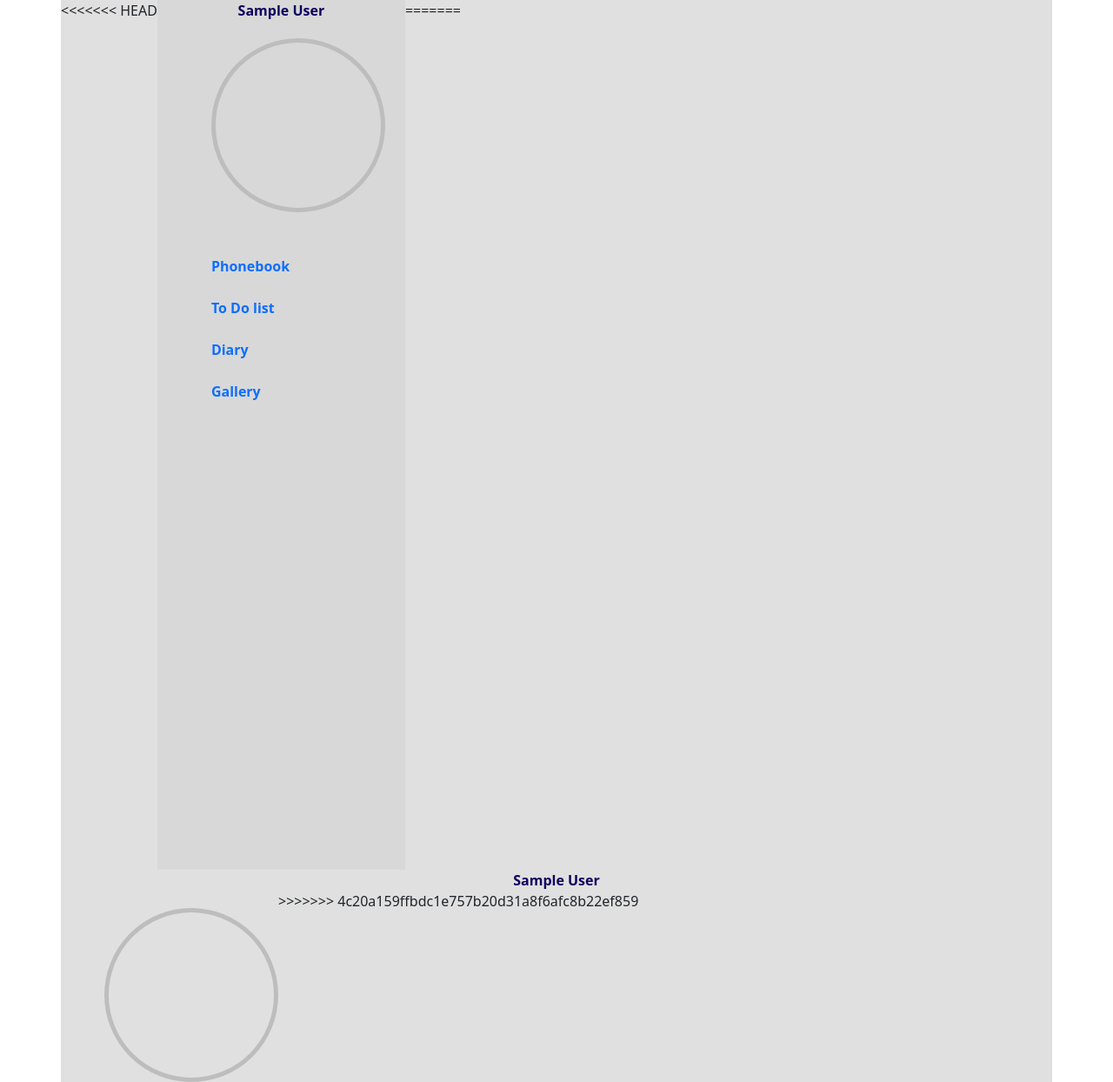
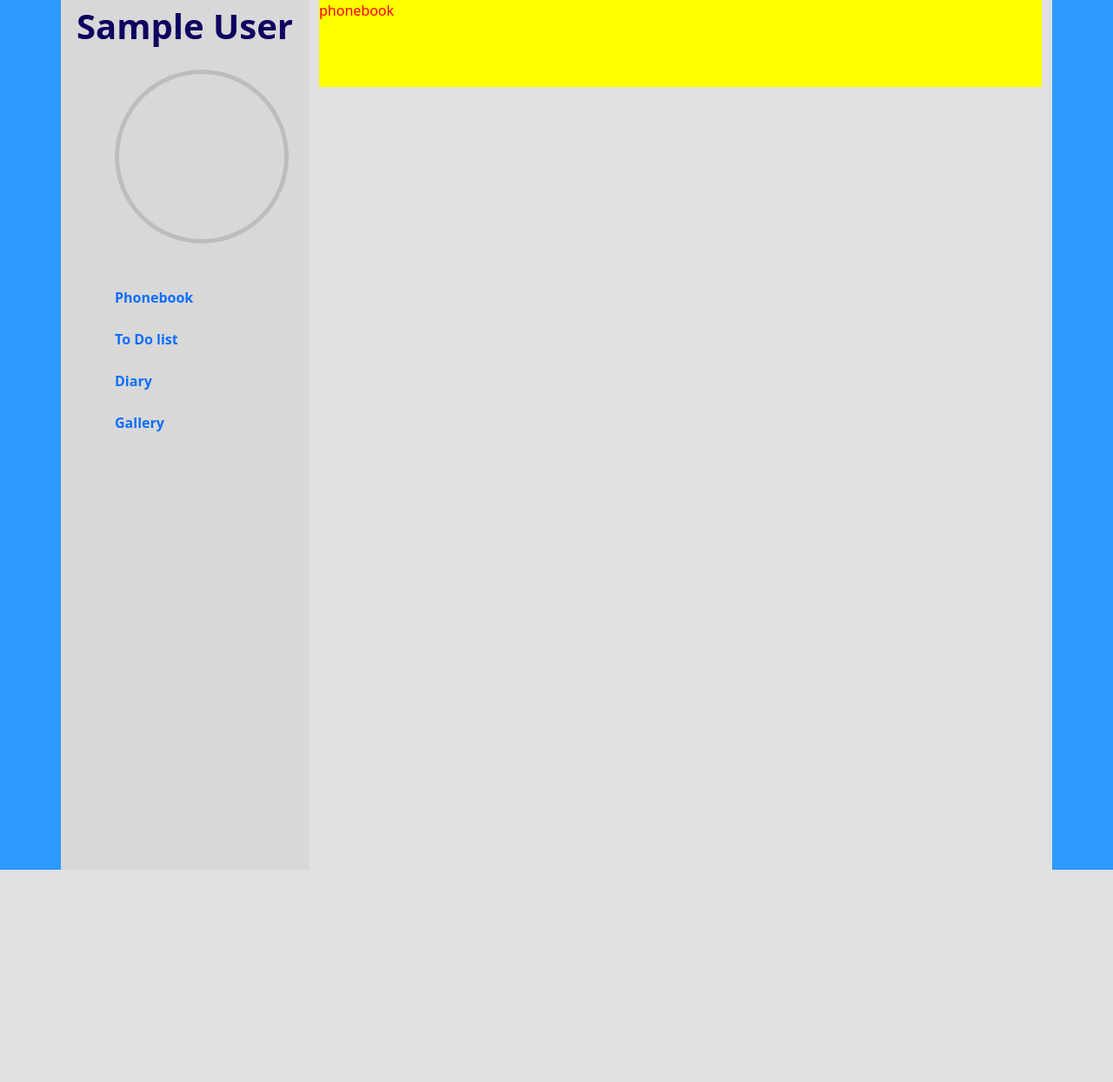
Before and after one commit to radivoj021/personal_profiles, a PHP site: page /profil.php?id=1 in a window 1280 px wide. Shown: the whole page at 87% size. After the commit the page ends 1000 px from the top, so only its background shows below. Run offline with PHP 8.4, Linux system fonts and the light colour scheme; tables that the repository leaves empty or names only in its code hold one stand-in row (values such as "Sample post").

Commit message:
profile update

```diff
--- a/forgotPassword.php
+++ b/forgotPassword.php
@@ -23,10 +23,7 @@
 
         console.log(securityKey);
     </script>
-<<<<<<< HEAD
 
 
-=======
->>>>>>> 4c20a159ffbdc1e757b20d31a8f6afc8b22ef859
 </body>
 </html>
--- a/main.css
+++ b/main.css
@@ -10,11 +10,7 @@
 }
 
 body{
-<<<<<<< HEAD
     background-color:#2E9AFE
-=======
-    background-color: #01A9DB;
->>>>>>> 4c20a159ffbdc1e757b20d31a8f6afc8b22ef859
 }
 
 .box1{
@@ -48,23 +44,14 @@ body{
 
 #nameTitle{
     color: rgb(14, 0, 95);
-<<<<<<< HEAD
     font-size: 40px;
     font-weight: bold;
     text-align: center;
-=======
-    font-size: 50px;
-    font-weight: bold;
->>>>>>> 4c20a159ffbdc1e757b20d31a8f6afc8b22ef859
 }
 
 #container1{
     background-color: rgb(224, 224, 224);
-<<<<<<< HEAD
     height: 1000px;
-=======
-    height: 800px;
->>>>>>> 4c20a159ffbdc1e757b20d31a8f6afc8b22ef859
 }
 
 #profilImage{
@@ -78,7 +65,6 @@ body{
 
 #profilImage:hover{
     cursor: pointer;
-<<<<<<< HEAD
 }
 
 #leftColumn{
@@ -94,6 +80,19 @@ body{
 #menu a{
     font-weight: bold;
     text-decoration: none;
-=======
->>>>>>> 4c20a159ffbdc1e757b20d31a8f6afc8b22ef859
 }
+
+#phonebookDiv{
+    width: 100%;
+    height: 100px;
+    background-color: yellow;
+    color: red;
+}
+
+#todoDiv{
+    width: 100%;
+    height: 100px;
+    background-color: rgb(9, 94, 37);
+    color: red;
+    visibility: hidden;
+}
--- a/profil.php
+++ b/profil.php
@@ -53,22 +53,27 @@
                 ?>
         </div>
         <div class="row">
-<<<<<<< HEAD
             <div class="col-3" id="leftColumn">
                 <div id="nameTitle"><?php echo $firstname . " " . $lastname;?></div>
                 <div id="profilImage"></div>
 
                 <div id="menu">
-                    <a href="">Phonebook</a><br><br>
-                    <a href="">To Do list</a><br><br>
+                    <a id="phonebookLink" href="">Phonebook</a><br><br>
+                    <a id="todoLink" href="">To Do list</a><br><br>
                     <a href="">Diary</a><br><br>
                     <a href="">Gallery</a><br><br>
                 </div>
+
+
             </div>
-=======
-            <div id="nameTitle"><?php echo $firstname . " " . $lastname;?></div>
-            <div id="profilImage"></div>
->>>>>>> 4c20a159ffbdc1e757b20d31a8f6afc8b22ef859
+            <div class="col-9">
+                <div id="phonebookDiv">
+                    phonebook
+                </div>
+                <div id="todoDiv">
+                    to do
+                </div>
+            </div>
         </div>
 
         <?php
@@ -82,6 +87,6 @@
         ?>
     </div>
 
-
+    <script src="main.js"></script>
 </body>
 </html>
```
